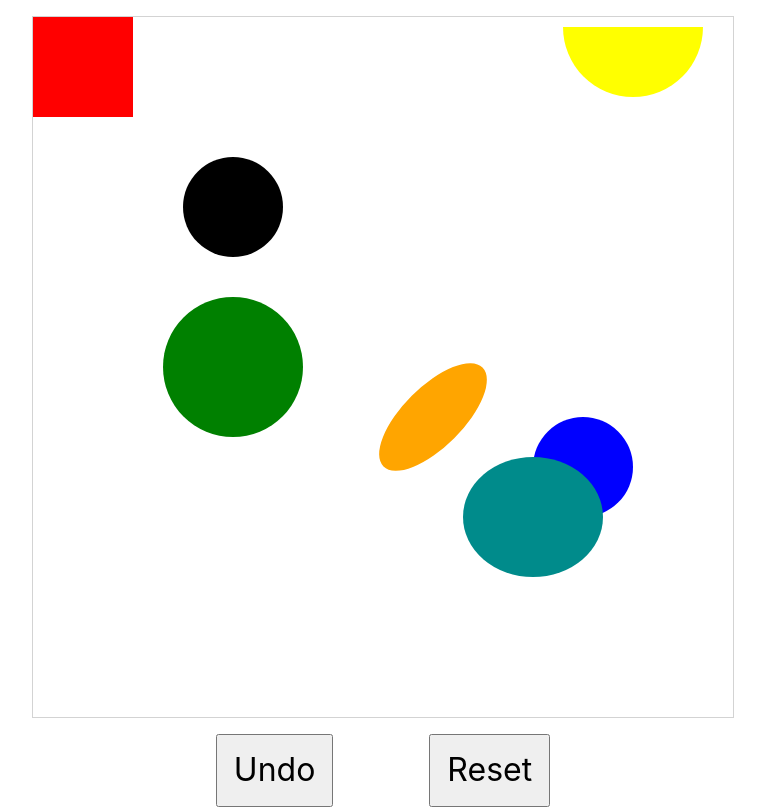
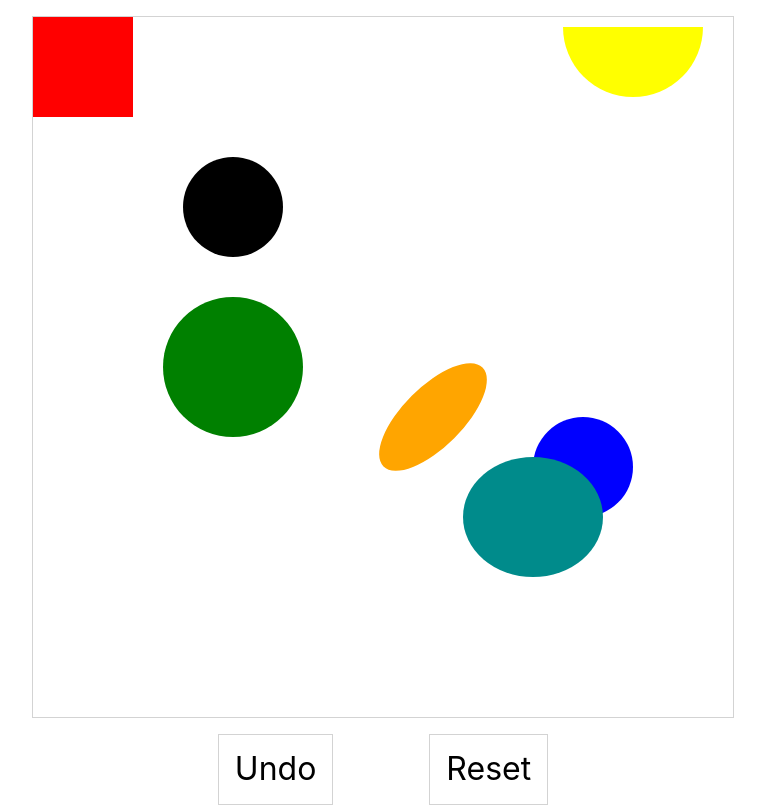
Before and after one commit to vorobev-exceedteam/canvas-app, a React (Create React App) app: page / in a window 1280 px wide. Shown: the whole page, without its empty margins (257-1022 px from the left). Built offline with nearby package versions, Linux system fonts and the light colour scheme.

Commit message:
Improved styling of buttons

```diff
--- a/src/Canvas/styles.scss
+++ b/src/Canvas/styles.scss
@@ -14,5 +14,15 @@
   button {
     padding: 1rem;
     font-size: 2rem;
+    background: none;
+    border: 1px solid lightgray;
+    outline: none;
+    &:hover {
+      box-shadow: 0 0 10px 0 gray;
+    }
+    &:active {
+      box-shadow: 0 0 10px 0 darkgray;
+    }
+
   }
 }
```
